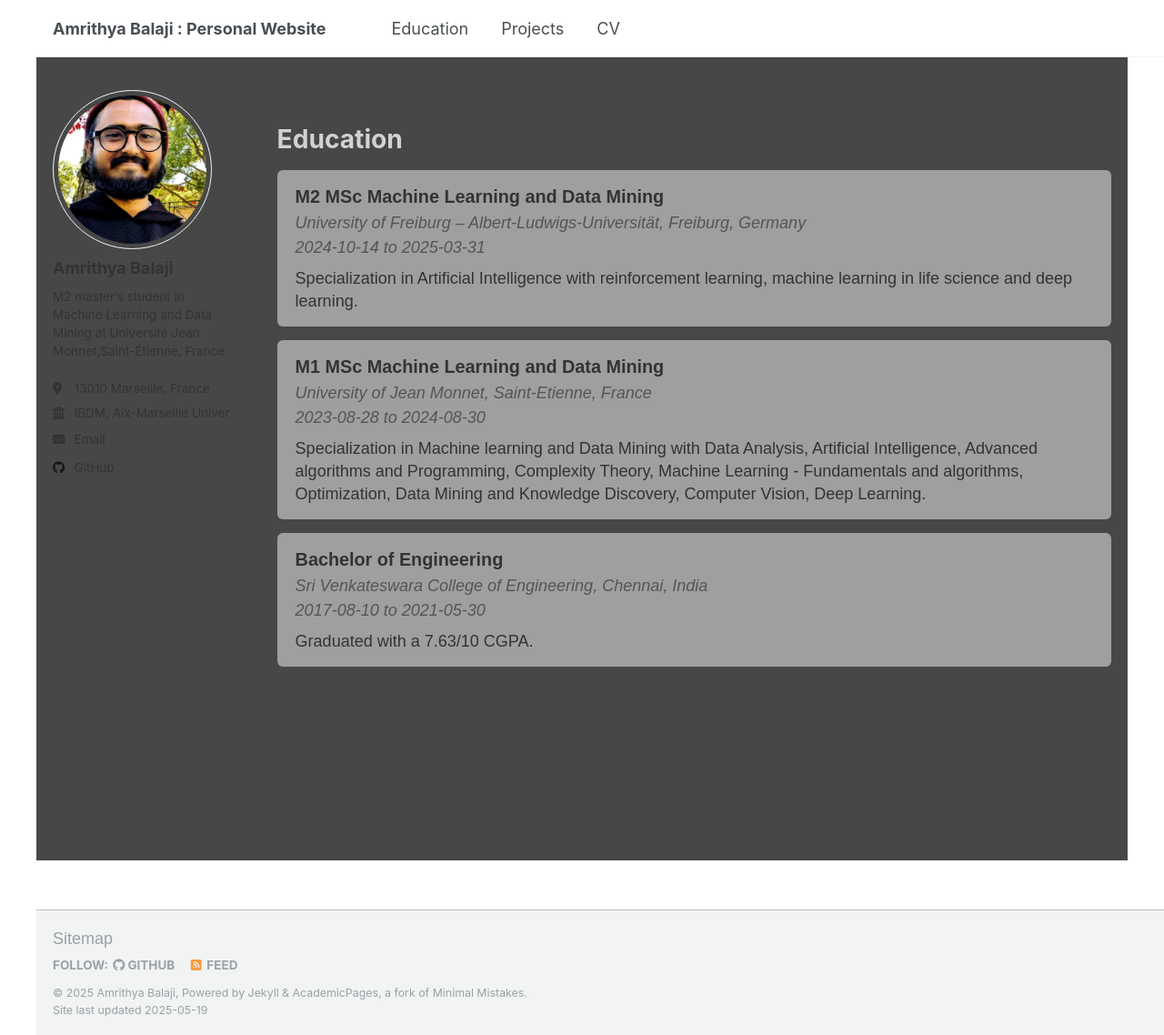
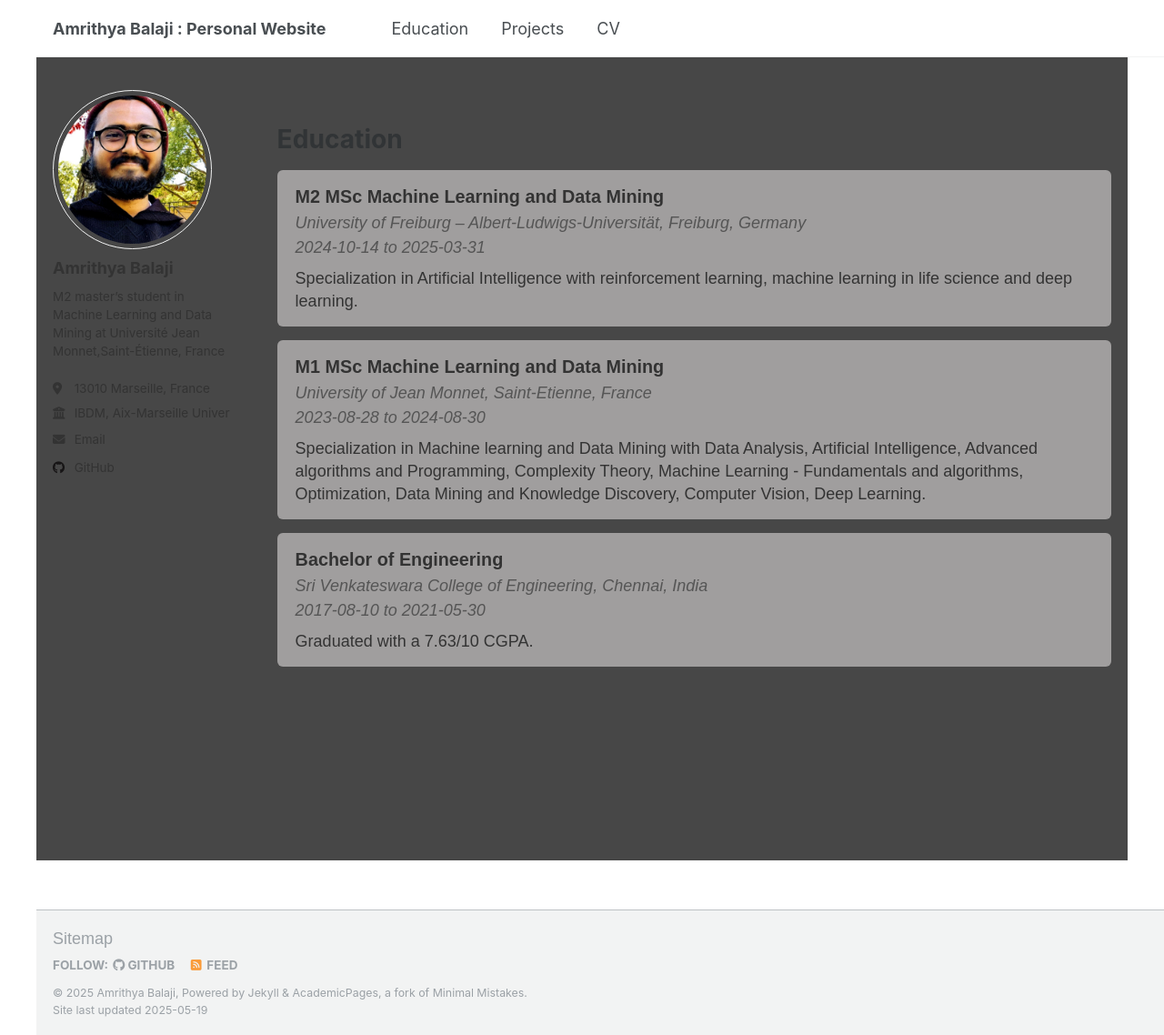
Before and after one commit to amrithya/amrithya.github.io, a Jekyll site: the page built from _pages/education.html, in a window 1280 px wide and 1138 px high. Shown: the whole window at 91% size. Built offline with Jekyll 4.4.1, drawn with Linux system fonts in a browser that asks for light colours.

Commit message:
Update education.html

```diff
--- a/_pages/education.html
+++ b/_pages/education.html
@@ -18,7 +18,7 @@ author_profile: true
             color: #333;
         }
         h1 {
-            color: #d2d2d2;
+            color: #313436;
             margin-bottom: 20px;
         }
         .education-item {
```
